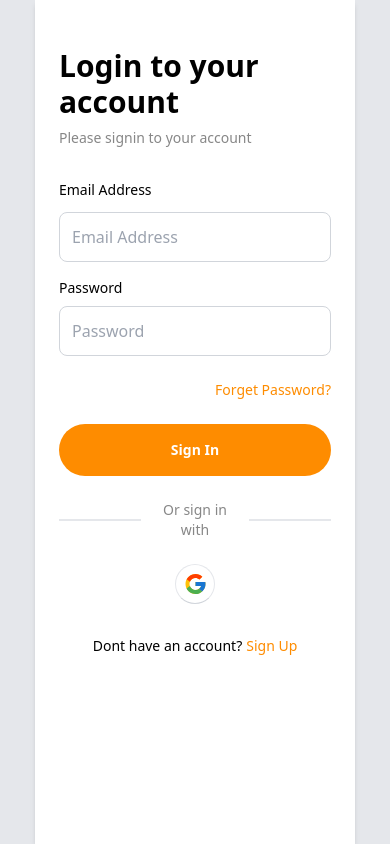
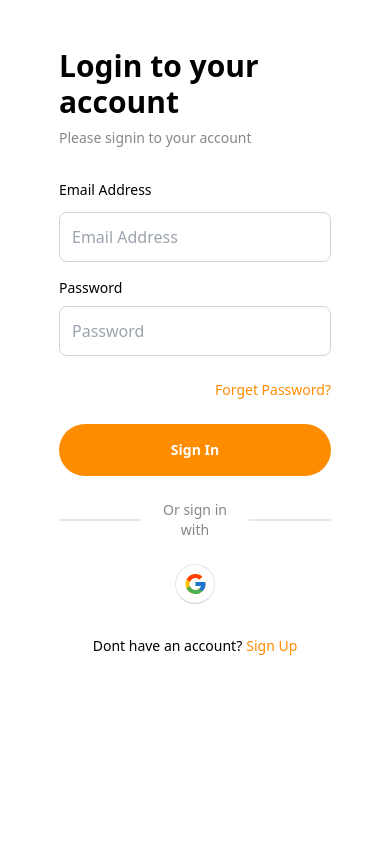
Before and after one commit to Zaid2034/GMT_FRONTEND, a React (Vite) app: page /register in a window 390 px wide. Built offline with nearby package versions, Linux system fonts and the light colour scheme.

Commit message:
Modify background in Login screen

```diff
--- a/src/pages/LoginSignUp.jsx
+++ b/src/pages/LoginSignUp.jsx
@@ -96,8 +96,8 @@ const LoginSignUpForm = () => {
     password:string()
   });
   return (
-    <div className="flex items-center justify-center bg-gray-200" >
-      <form className="w-[320px] sm:w-[375px] max-w-md min-h-screen px-6 py-4 bg-white shadow-md" onSubmit={handleSubmit}>
+    <div className="flex items-center justify-center md:bg-gray-200" >
+      <form className="w-[320px] sm:w-[375px] max-w-md min-h-screen px-6 py-4 bg-white md:shadow-md" onSubmit={handleSubmit}>
         <h4 className="mb-2 text-3xl font-semibold mt-8">{isLoginSignUp==='login'?"Login to your account":"Create your new account"}</h4>
         <p className="text-[#878787] font-medium text-sm">{isLoginSignUp === 'signup'? 'Create an account to start looking for the food you like': 'Please signin to your account'}</p>
 
```
